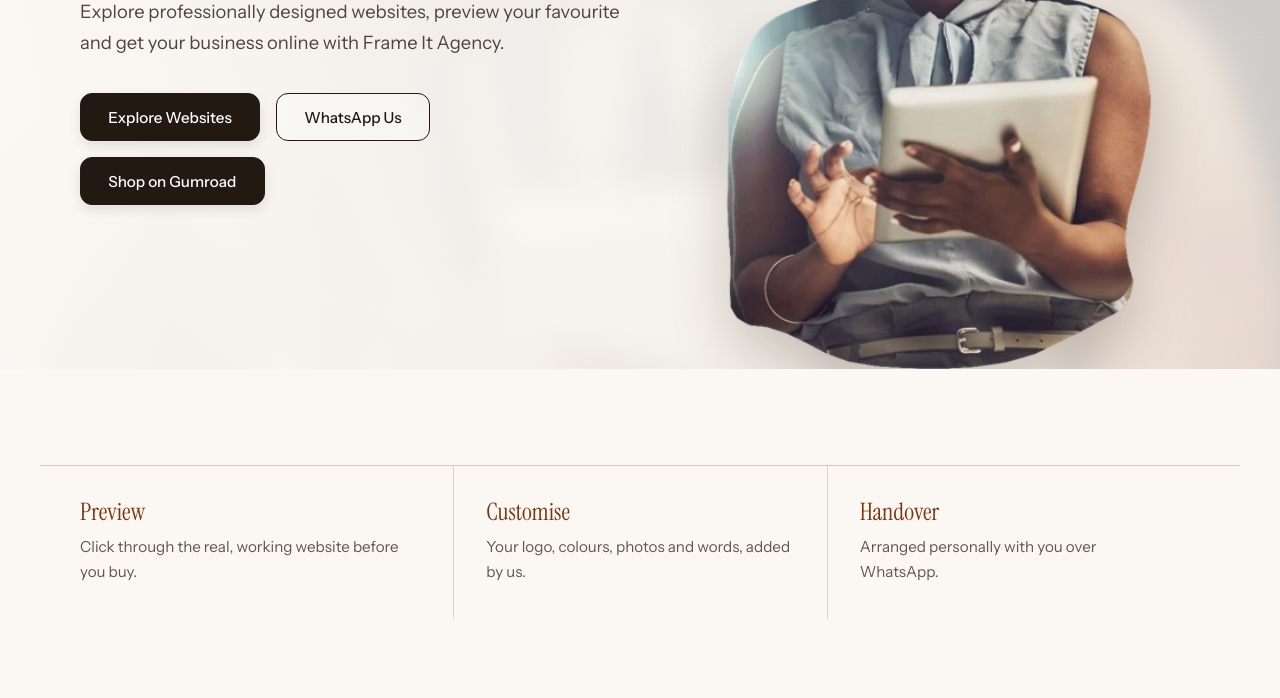
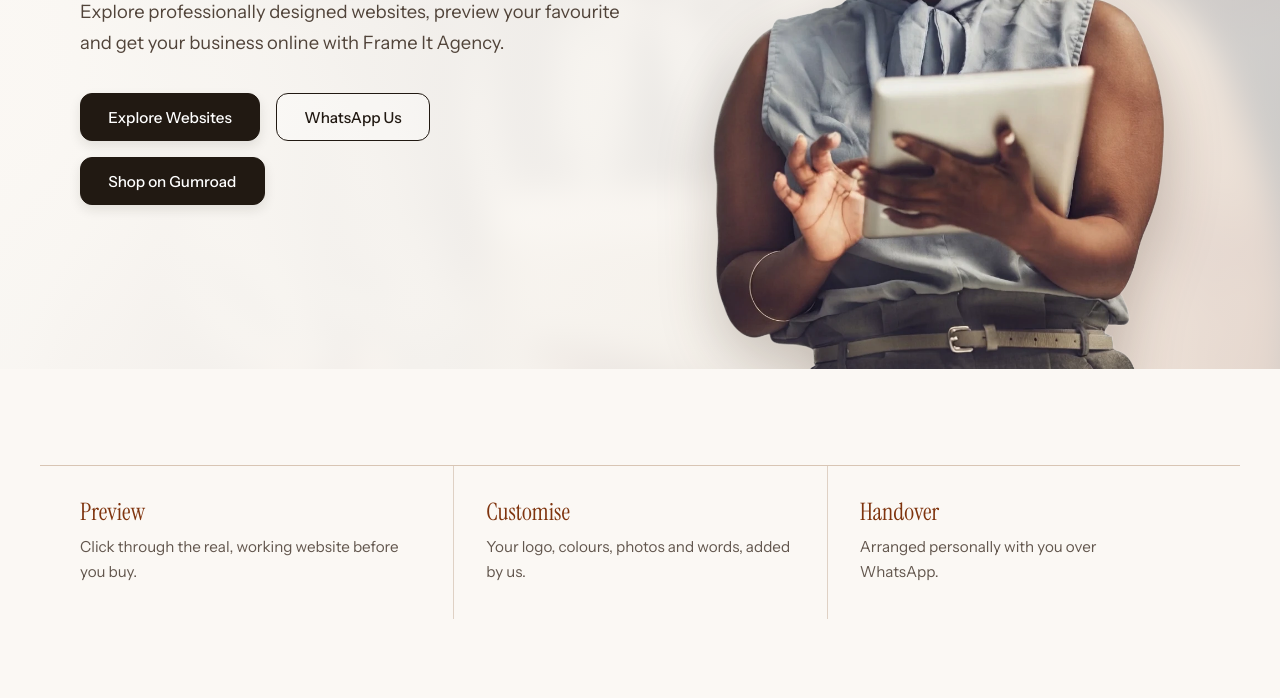
Before and after one commit to frameitagency/frame-it-marketplace, a plain HTML site: page index.html in a window 1280 px wide. Shown: the part 442-1140 px from the top of the page. Drawn offline with Linux system fonts and the light colour scheme; no server answers.

Commit message:
Use supplied transparent hero portrait

```diff
--- a/index.html
+++ b/index.html
@@ -24,7 +24,7 @@
   <div class="htext"><p class="eyebrow">Ready-made websites, South Africa</p><h1>YOUR NEXT WEBSITE IS <span>ALREADY DESIGNED.</span></h1>
   <p class="sub">Explore professionally designed websites, preview your favourite and get your business online with Frame It Agency.</p>
   <div class="row"><a class="btn" href="#browse">Explore Websites</a><a class="btn ghost" data-wa href="#">WhatsApp Us</a><a class="btn gumroad-btn" href="https://frameit.gumroad.com" target="_blank" rel="noopener">Shop on Gumroad</a></div></div>
-  <img class="heroimg" src="assets/hero-owner.png?v=2" width="420" height="560" alt="Smiling woman using a tablet">
+  <img class="heroimg" src="assets/hero-owner-pixel.png" width="420" height="560" alt="Smiling woman using a tablet">
 </div></div>
 <div class="wrap stats"><div><h3>Preview</h3><p>Click through the real, working website before you buy.</p></div><div><h3>Customise</h3><p>Your logo, colours, photos and words, added by us.</p></div><div><h3>Handover</h3><p>Arranged personally with you over WhatsApp.</p></div></div></section>
 
```
Also changed, not shown: assets/hero-owner-pixel.png (added).
